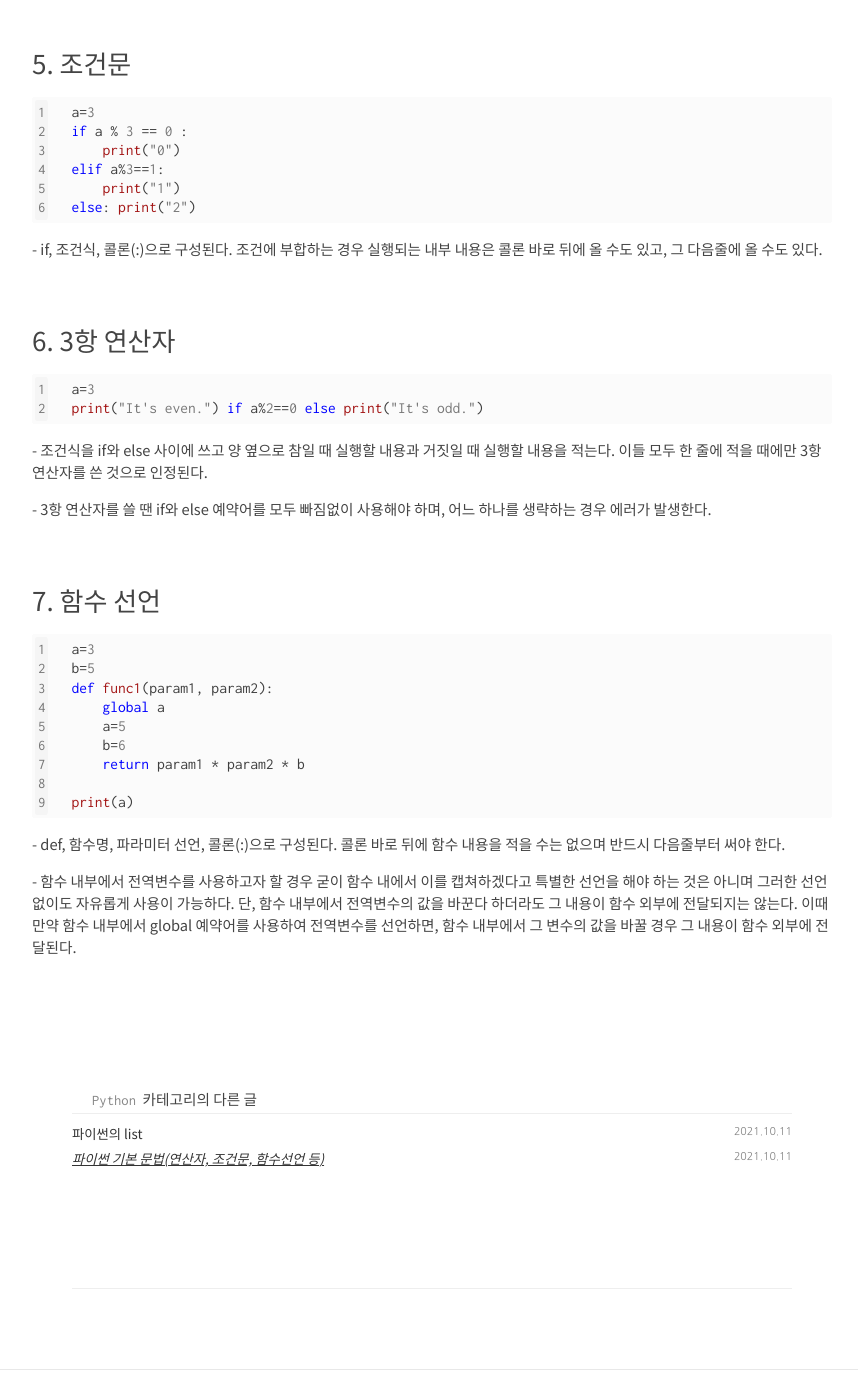
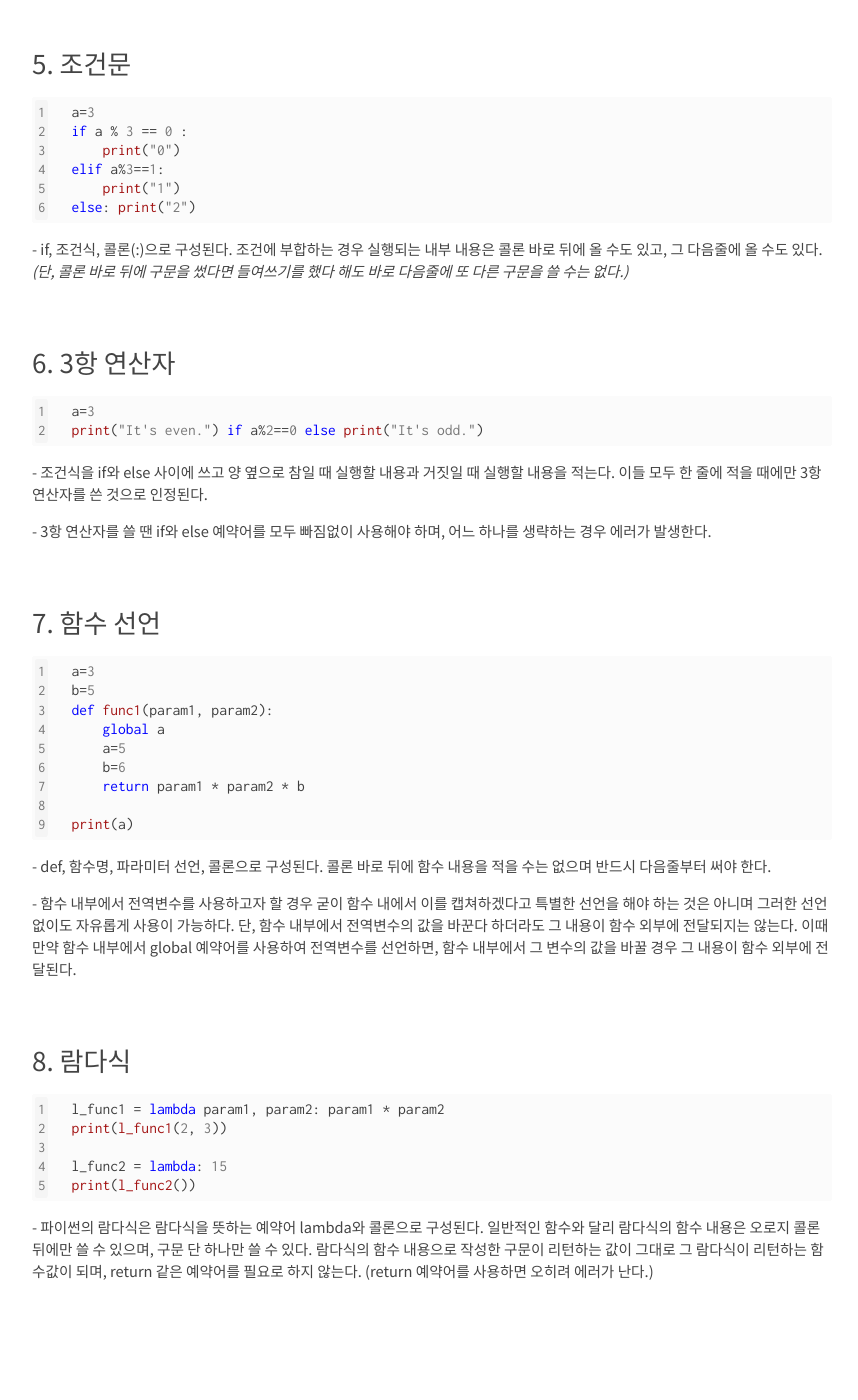
Before and after one commit to kangwooklee29/blog, a Jekyll site: the page built from Python/_posts/2021-10-11-파이썬 기본 문법(연산자, 조건문, 함수선언 등).md, in a window 1280 px wide and 1400 px high, scrolled down 1596 px. Shown: the whole window, without its empty margins (208-1066 px from the left). Built offline with Jekyll 4.4.1, drawn with Linux system fonts in a browser that asks for light colours; nearby versions of some CDN libraries; our own code applies the rules of GitHub Pages for plain Markdown files; comment, search, counter and statistics services are not loaded; some of the changed text lies outside the part shown.

````diff
--- a/Python/_posts/2021-10-11-파이썬 기본 문법(연산자, 조건문, 함수선언 등).md
+++ b/Python/_posts/2021-10-11-파이썬 기본 문법(연산자, 조건문, 함수선언 등).md
@@ -64,7 +64,7 @@ elif a%3==1:
 else: print("2")
 ```
 
-\- if, 조건식, 콜론(:)으로 구성된다. 조건에 부합하는 경우 실행되는 내부 내용은 콜론 바로 뒤에 올 수도 있고, 그 다음줄에 올 수도 있다.
+\- if, 조건식, 콜론(:)으로 구성된다. 조건에 부합하는 경우 실행되는 내부 내용은 콜론 바로 뒤에 올 수도 있고, 그 다음줄에 올 수도 있다. _(단, 콜론 바로 뒤에 구문을 썼다면 들여쓰기를 했다 해도 바로 다음줄에 또 다른 구문을 쓸 수는 없다.)_
 
 
 ### 6. 3항 연산자
@@ -92,6 +92,20 @@ def func1(param1, param2):
 print(a)
 ```
 
-\- def, 함수명, 파라미터 선언, 콜론(:)으로 구성된다. 콜론 바로 뒤에 함수 내용을 적을 수는 없으며 반드시 다음줄부터 써야 한다.
+\- def, 함수명, 파라미터 선언, 콜론으로 구성된다. 콜론 바로 뒤에 함수 내용을 적을 수는 없으며 반드시 다음줄부터 써야 한다.
 
 \- 함수 내부에서 전역변수를 사용하고자 할 경우 굳이 함수 내에서 이를 캡쳐하겠다고 특별한 선언을 해야 하는 것은 아니며 그러한 선언 없이도 자유롭게 사용이 가능하다. 단, 함수 내부에서 전역변수의 값을 바꾼다 하더라도 그 내용이 함수 외부에 전달되지는 않는다. 이때 만약 함수 내부에서 global 예약어를 사용하여 전역변수를 선언하면, 함수 내부에서 그 변수의 값을 바꿀 경우 그 내용이 함수 외부에 전달된다.
+
+
+
+### 8. 람다식
+
+```python
+l_func1 = lambda param1, param2: param1 * param2
+print(l_func1(2, 3))
+
+l_func2 = lambda: 15
+print(l_func2())
+```
+
+\- 파이썬의 람다식은 람다식을 뜻하는 예약어 lambda와 콜론으로 구성된다. 일반적인 함수와 달리 람다식의 함수 내용은 오로지 콜론 뒤에만 쓸 수 있으며, 구문 단 하나만 쓸 수 있다. 람다식의 함수 내용으로 작성한 구문이 리턴하는 값이 그대로 그 람다식이 리턴하는 함수값이 되며, return 같은 예약어를 필요로 하지 않는다. (return 예약어를 사용하면 오히려 에러가 난다.)
````
Also changed, not shown: Python/_posts/2021-10-11-크기가 큰 리스트를 반복문으로 선언하기.md (added, +45 -0 lines), Python/_posts/2021-10-11-파이썬의 list.md (+3 -0 lines), Python/_posts/2021-10-11-파이썬의 루프문(for, while).md (added, +42 -0 lines).
